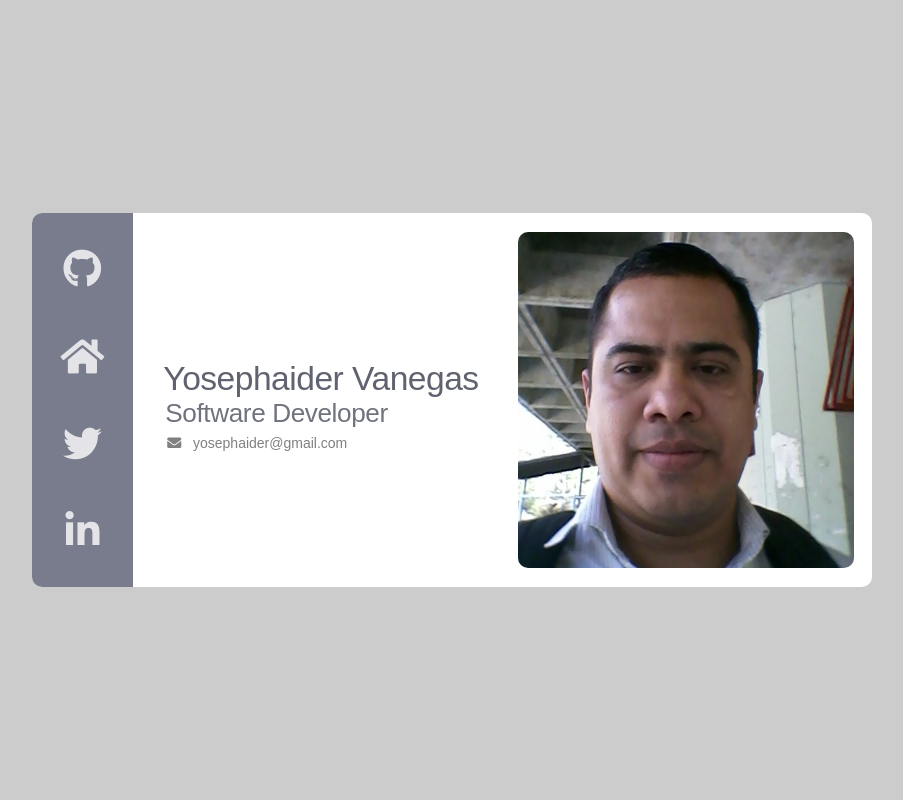
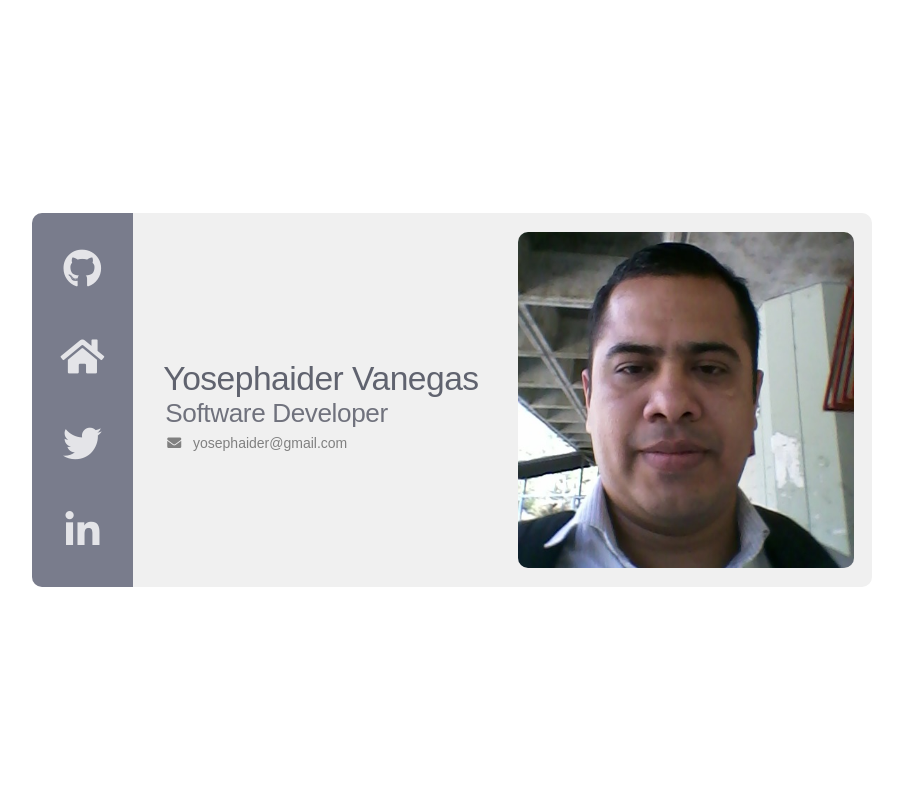
Before and after one commit to yosephaider/yosephaider.github.io, a PHP site: page / in a window 1280 px wide. Shown: the whole page, without its empty margins (188-1091 px from the left). Run offline with PHP 8.4, Linux system fonts and the light colour scheme; some libraries are stand-ins or nearby versions.

Commit message:
Update file

```diff
--- a/css/style.css
+++ b/css/style.css
@@ -12,7 +12,7 @@ body {
   flex-direction: column;
   justify-content: center;
   user-select: none;
-  background-color: #ccc;
+  background-color: #fff;
 }
 
 body,
@@ -221,7 +221,7 @@ article:last-child {
 
 .panel {
   position: relative;
-  background: #ffffff;
+  background: #f0f0f0;
 }
 
 .panel:before,
```
Also changed, not shown: 1 other file.
